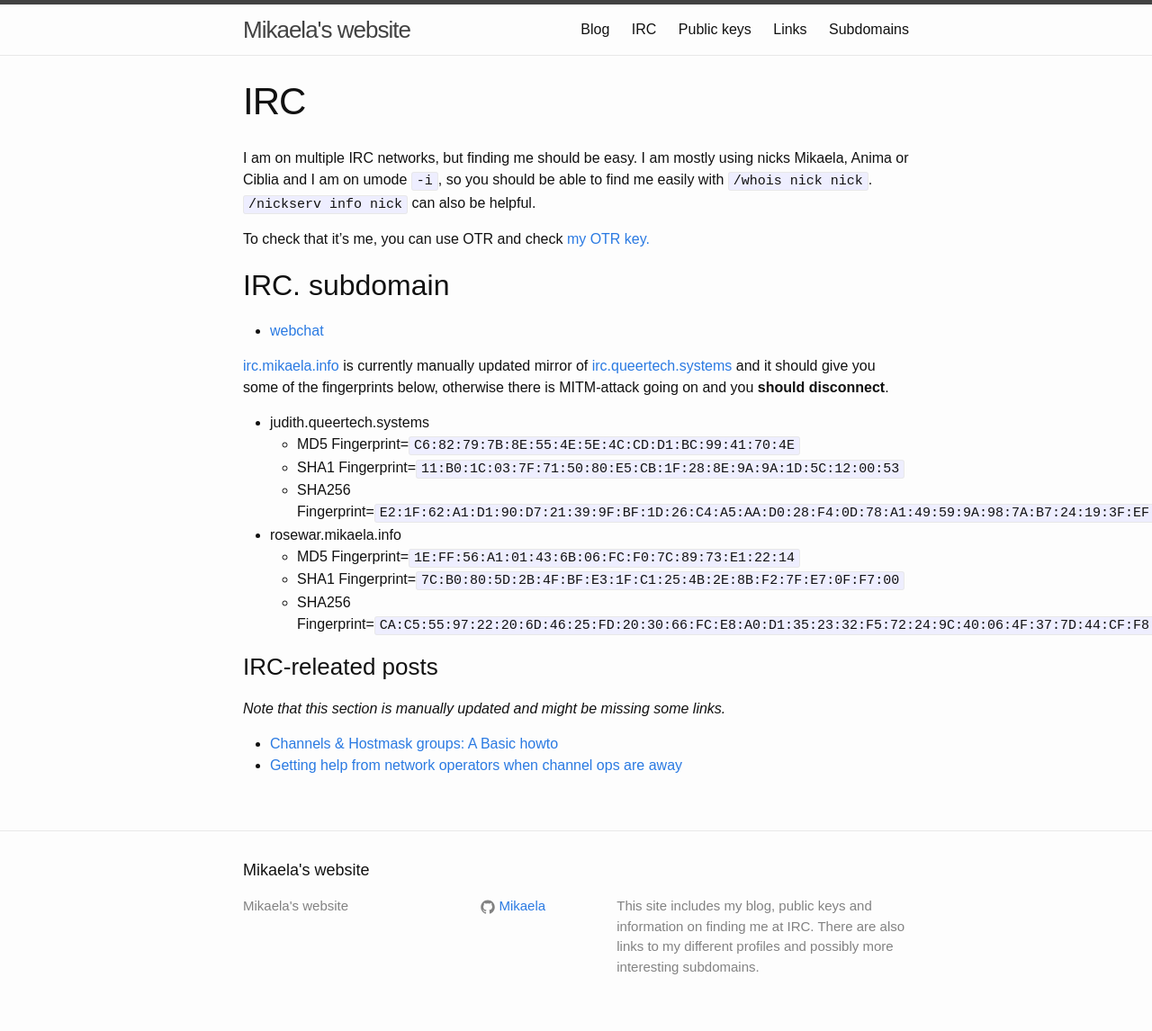
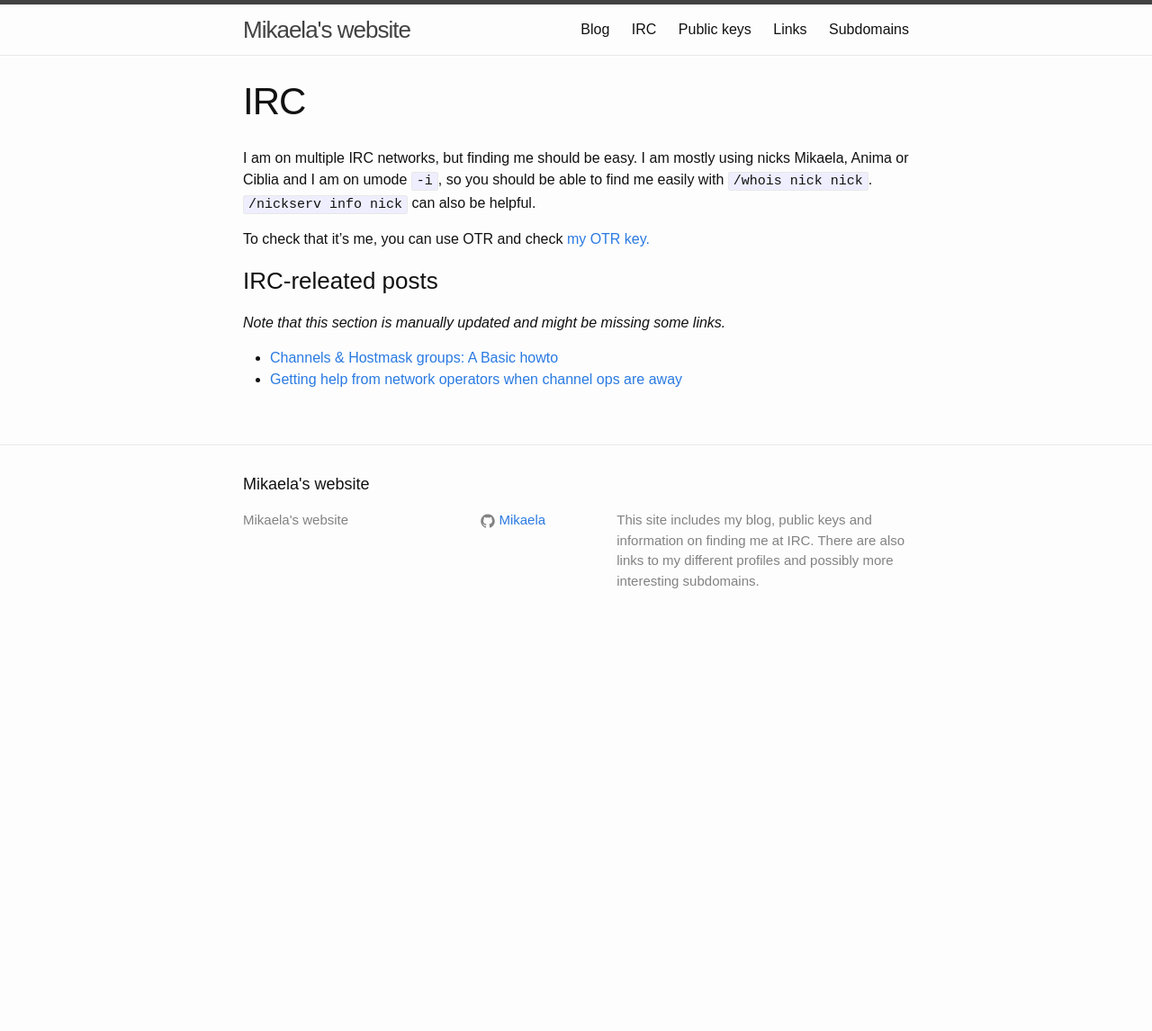
Before and after one commit to Mikaela/mikaela.github.io, a Jekyll site: the page built from pages/irc.markdown, in a window 1280 px wide. Shown: the whole page at 90% size. Built offline with Jekyll 4.4.1, drawn with Linux system fonts in a browser that asks for light colours; Markdown is read by kramdown in place of the engine named in the settings; after the commit the page ends 900 px from its top, so only the background shows below that.

Commit message:
remove queertech

```diff
--- a/pages/irc.markdown
+++ b/pages/irc.markdown
@@ -11,24 +11,6 @@ can also be helpful.
 
 To check that it's me, you can use OTR and check [my OTR key.](../keys)
 
-## IRC. subdomain
-
-* [webchat](../webchat)
-
-[irc.mikaela.info](ircs://irc.mikaela.info:6697) is currently manually
-updated mirror of [irc.queertech.systems](ircs://irc.queertech.systems:6697)
-and it should give you some of the fingerprints below, otherwise there is
-MITM-attack going on and you **should disconnect**.
-
-* judith.queertech.systems
-    * MD5 Fingerprint=`C6:82:79:7B:8E:55:4E:5E:4C:CD:D1:BC:99:41:70:4E`
-    * SHA1 Fingerprint=`11:B0:1C:03:7F:71:50:80:E5:CB:1F:28:8E:9A:9A:1D:5C:12:00:53`
-    * SHA256 Fingerprint=`E2:1F:62:A1:D1:90:D7:21:39:9F:BF:1D:26:C4:A5:AA:D0:28:F4:0D:78:A1:49:59:9A:98:7A:B7:24:19:3F:EF`
-* rosewar.mikaela.info
-    * MD5 Fingerprint=`1E:FF:56:A1:01:43:6B:06:FC:F0:7C:89:73:E1:22:14`
-    * SHA1 Fingerprint=`7C:B0:80:5D:2B:4F:BF:E3:1F:C1:25:4B:2E:8B:F2:7F:E7:0F:F7:00`
-    * SHA256 Fingerprint=`CA:C5:55:97:22:20:6D:46:25:FD:20:30:66:FC:E8:A0:D1:35:23:32:F5:72:24:9C:40:06:4F:37:7D:44:CF:F8`
-
 ### IRC-releated posts
 
 *Note that this section is manually updated and might be missing some
```
Also changed, not shown: _posts/2015-01-24-getting_help_with_channel_issues.md (+0 -5 lines), pages/webchat.markdown (deleted, +0 -10 lines).
